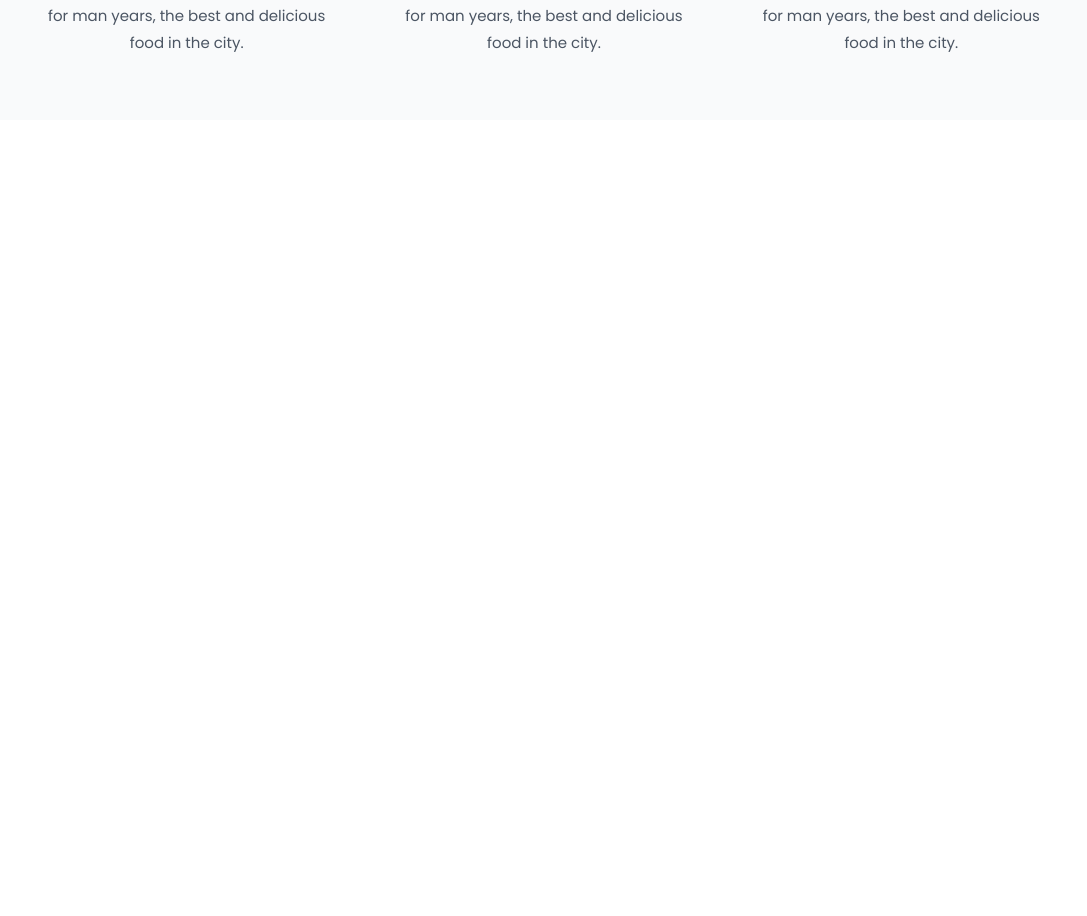
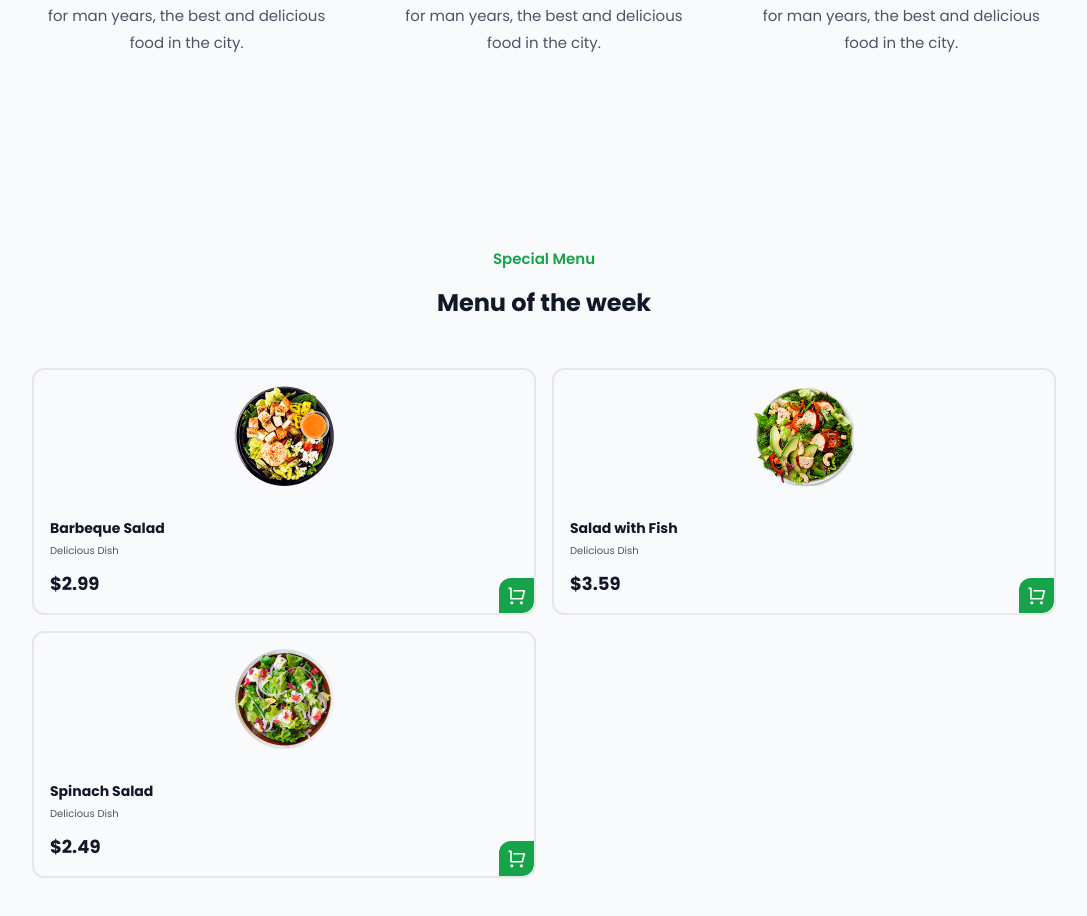
Before and after one commit to fajarfadillahh/tasty-restaurant-react-tailwind, a React (Vite) app: page / in a window 1280 px wide. Shown: the part 2889-3805 px from the top of the page, without its empty margins (96-1183 px from the left). Before the commit the page ends 3009 px from the top, so only its background shows below. Built offline with nearby package versions, Linux system fonts and the light colour scheme.

Commit message:
create Menu.jsx part for the Homepage

```diff
--- a/src/pages/Homepage.jsx
+++ b/src/pages/Homepage.jsx
@@ -4,6 +4,7 @@ import Header from "../components/Header";
 import Hero from "../parts/Homepage/Hero";
 import About from "../parts/Homepage/About";
 import Services from "../parts/Homepage/Services";
+import Menu from "../parts/Homepage/Menu";
 
 export default function Homepage() {
   return (
@@ -12,6 +13,7 @@ export default function Homepage() {
       <Hero />
       <About />
       <Services />
+      <Menu />
     </>
   );
 }
--- /dev/null
+++ b/src/parts/Homepage/Menu.jsx
@@ -0,0 +1,100 @@
+import React from "react";
+import { RiShoppingCartLine } from "react-icons/ri";
+import { Link } from "react-router-dom";
+
+import MenuImg1 from "../../assets/images/plate1.png";
+import MenuImg2 from "../../assets/images/plate2.png";
+import MenuImg3 from "../../assets/images/plate3.png";
+
+export default function Menu() {
+  return (
+    <section className="menu section">
+      <div className="menu__container container grid gap-8">
+        <div className="menu__data justify-self-center text-center">
+          <p className="menu__subtitle section-subtitle">Special Menu</p>
+          <h1 className="menu__title section-title">Menu of the week</h1>
+        </div>
+
+        <div className="menu__group grid grid-cols-2 justify-center gap-4">
+          <div className="menu__content relative grid gap-8 overflow-hidden rounded-xl border-2 border-gray-200 p-4 transition-all duration-300 hover:border-white hover:bg-white hover:shadow-xl">
+            <img
+              src={MenuImg1}
+              alt=""
+              className="menu__content-img w-[100px] justify-self-center"
+            />
+
+            <div className="menu__content-data">
+              <h3 className="menu__content-title pb-1 text-[14px] font-bold text-gray-900">
+                Barbeque Salad
+              </h3>
+              <p className="menu__content-tag pb-3 text-[10px] text-gray-600">
+                Delicious Dish
+              </p>
+              <p className="menu__content-price text-[18px] font-bold text-gray-900">
+                $2.99
+              </p>
+              <Link
+                to="/cart"
+                className="menu__content-button absolute right-0 bottom-0 inline-flex rounded-tl-xl rounded-br-xl bg-green-600 p-2 text-[1.2rem] text-white"
+              >
+                <RiShoppingCartLine />
+              </Link>
+            </div>
+          </div>
+
+          <div className="menu__content relative grid gap-8 overflow-hidden rounded-xl border-2 border-gray-200 p-4 transition-all duration-300 hover:border-white hover:bg-white hover:shadow-xl">
+            <img
+              src={MenuImg2}
+              alt=""
+              className="menu__content-img w-[100px] justify-self-center"
+            />
+
+            <div className="menu__content-data">
+              <h3 className="menu__content-title pb-1 text-[14px] font-bold text-gray-900">
+                Salad with Fish
+              </h3>
+              <p className="menu__content-tag pb-3 text-[10px] text-gray-600">
+                Delicious Dish
+              </p>
+              <p className="menu__content-price text-[18px] font-bold text-gray-900">
+                $3.59
+              </p>
+              <Link
+                to="/cart"
+                className="menu__content-button absolute right-0 bottom-0 inline-flex rounded-tl-xl rounded-br-xl bg-green-600 p-2 text-[1.2rem] text-white"
+              >
+                <RiShoppingCartLine />
+              </Link>
+            </div>
+          </div>
+
+          <div className="menu__content relative grid gap-8 overflow-hidden rounded-xl border-2 border-gray-200 p-4 transition-all duration-300 hover:border-white hover:bg-white hover:shadow-xl">
+            <img
+              src={MenuImg3}
+              alt=""
+              className="menu__content-img w-[100px] justify-self-center"
+            />
+
+            <div className="menu__content-data">
+              <h3 className="menu__content-title pb-1 text-[14px] font-bold text-gray-900">
+                Spinach Salad
+              </h3>
+              <p className="menu__content-tag pb-3 text-[10px] text-gray-600">
+                Delicious Dish
+              </p>
+              <p className="menu__content-price text-[18px] font-bold text-gray-900">
+                $2.49
+              </p>
+              <Link
+                to="/cart"
+                className="menu__content-button absolute right-0 bottom-0 inline-flex rounded-tl-xl rounded-br-xl bg-green-600 p-2 text-[1.2rem] text-white"
+              >
+                <RiShoppingCartLine />
+              </Link>
+            </div>
+          </div>
+        </div>
+      </div>
+    </section>
+  );
+}
```
